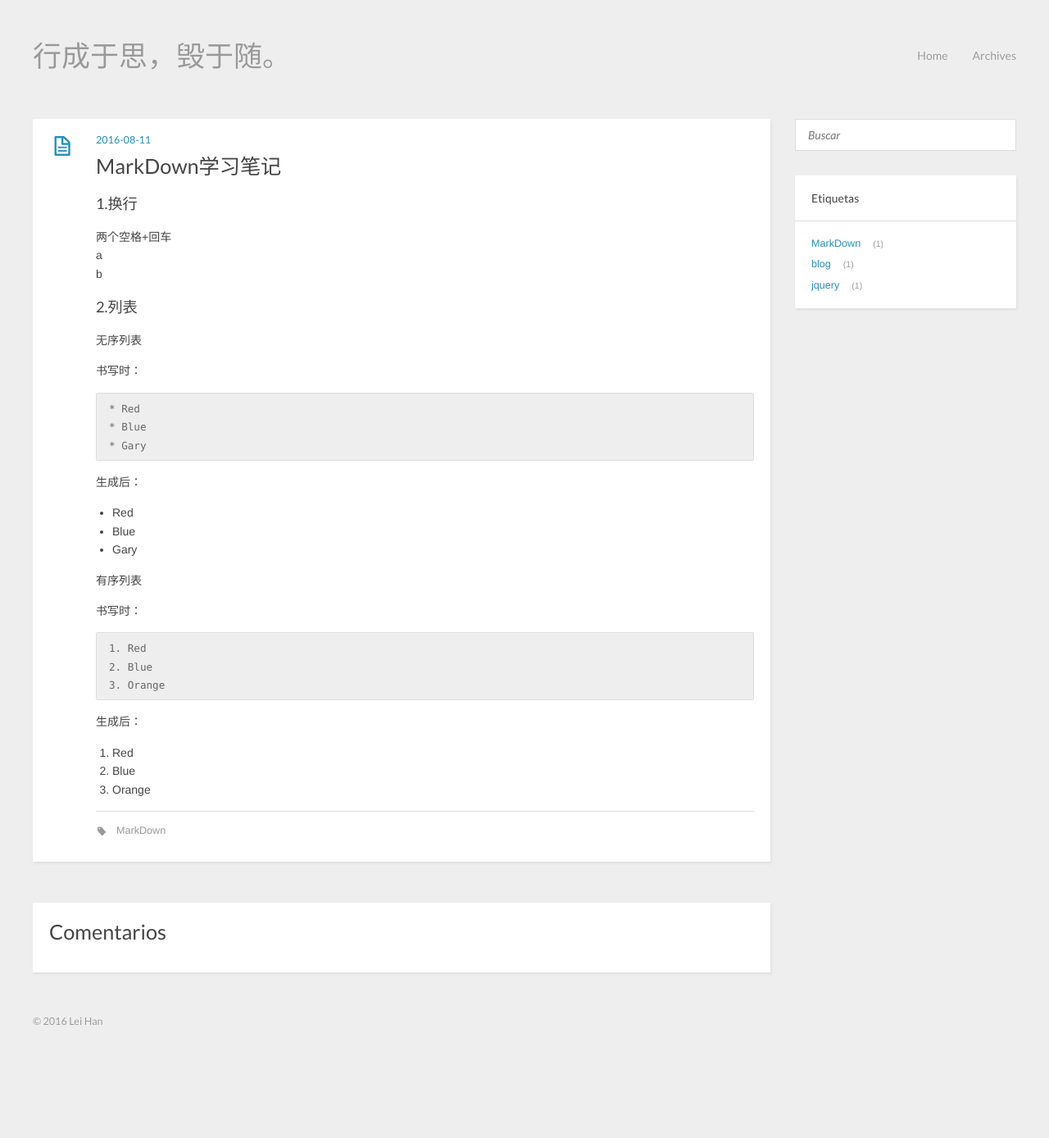
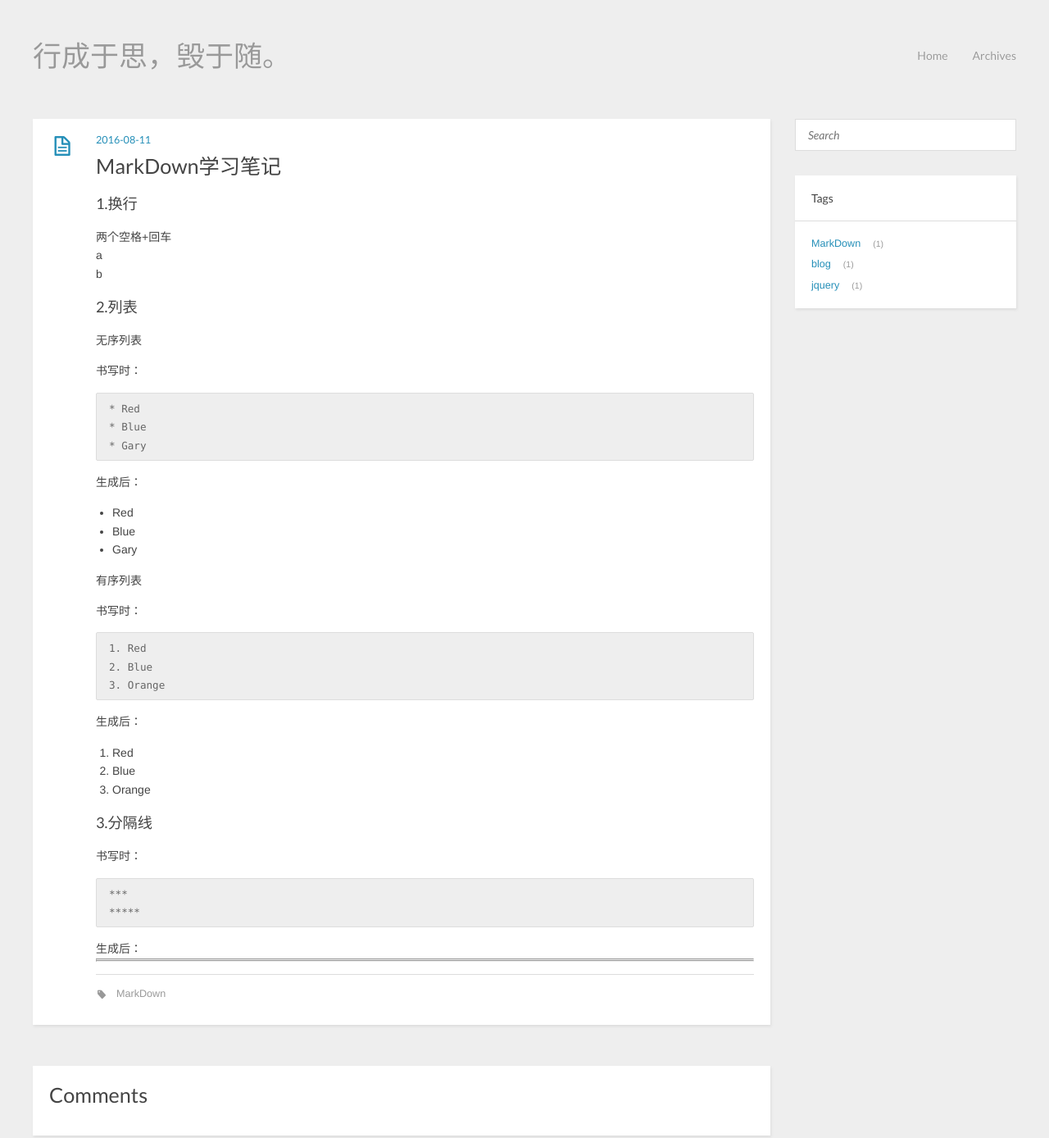
Before and after one commit to bluejfox/bluejfox.github.io, a plain HTML site: page 2016/08/11/MarkDown学习笔记/index.html in a window 1280 px wide. Shown: the top 1388 px of the page at 82% size. Before the commit the page ends 1306 px from the top, so only its background shows below. Drawn offline with nearby package versions, Linux system fonts and the light colour scheme.

Commit message:
Site updated: 2016-08-11 10:28:41

```diff
--- a/2016/08/11/MarkDown学习笔记/index.html
+++ b/2016/08/11/MarkDown学习笔记/index.html
@@ -25,7 +25,11 @@ Gary
 
 Red
 Blue
-Orange">
+Orange
+
+3.分隔线书写时：
+***
+***">
 
 
   <meta name="viewport" content="width=device-width, initial-scale=1, maximum-scale=1">
@@ -101,6 +105,12 @@ Orange">
 <li>Blue</li>
 <li>Orange</li>
 </ol>
+<h3 id="3-分隔线"><a href="#3-分隔线" class="headerlink" title="3.分隔线"></a>3.分隔线</h3><p>书写时：</p>
+<pre><code>***
+*****
+</code></pre><p>生成后：</p>
+<hr>
+<hr>
 
 
     </div>
@@ -139,7 +149,7 @@ Orange">
 
 
 <section id="comment">
-  <h1 class="title">Comentarios</h1>
+  <h1 class="title">Comments</h1>
 
 
       <div id="fb-root"></div>
@@ -162,7 +172,7 @@ Orange">
     <aside id="sidebar" class="alignright">
   <div class="search">
   <form action="//google.com/search" method="get" accept-charset="utf-8">
-    <input type="search" name="q" results="0" placeholder="Buscar">
+    <input type="search" name="q" results="0" placeholder="Search">
     <input type="hidden" name="q" value="site:yoursite.com">
   </form>
 </div>
@@ -171,7 +181,7 @@ Orange">
 
 
 <div class="widget tag">
-  <h3 class="title">Etiquetas</h3>
+  <h3 class="title">Tags</h3>
   <ul class="entry">
 
     <li><a href="/tags/MarkDown/">MarkDown</a><small>1</small></li>
```
Also changed, not shown: 2016/08/10/JQuery学习笔记-选择器/index.html (+3 -3 lines), 2016/08/10/hello-world/index.html (+3 -3 lines), 2016/08/10/测试/index.html (+3 -3 lines), archives/2016/08/index.html (+3 -3 lines), archives/2016/index.html (+3 -3 lines), archives/index.html (+4 -4 lines), index.html (+8 -2 lines), tags/MarkDown/index.html (+2 -2 lines), tags/blog/index.html (+2 -2 lines), tags/jquery/index.html (+2 -2 lines).
